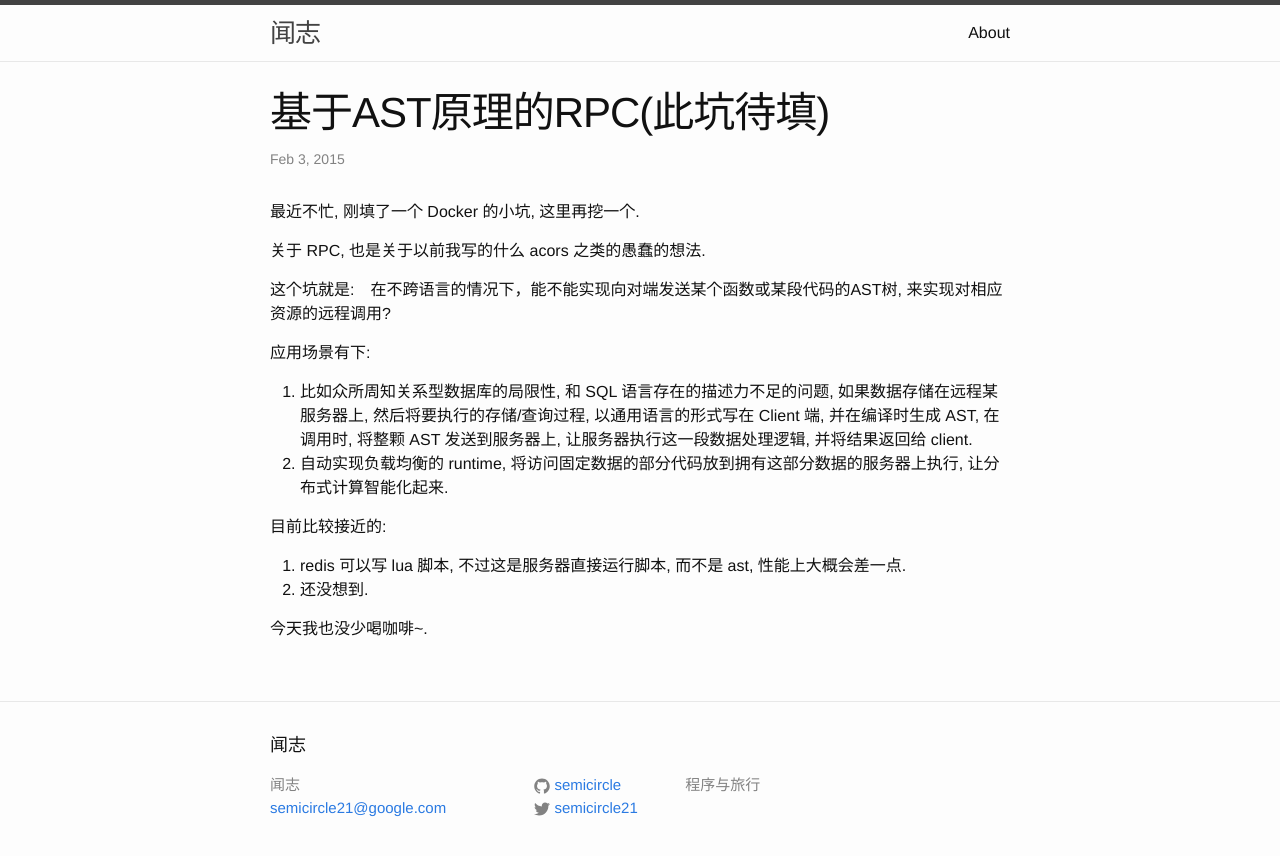
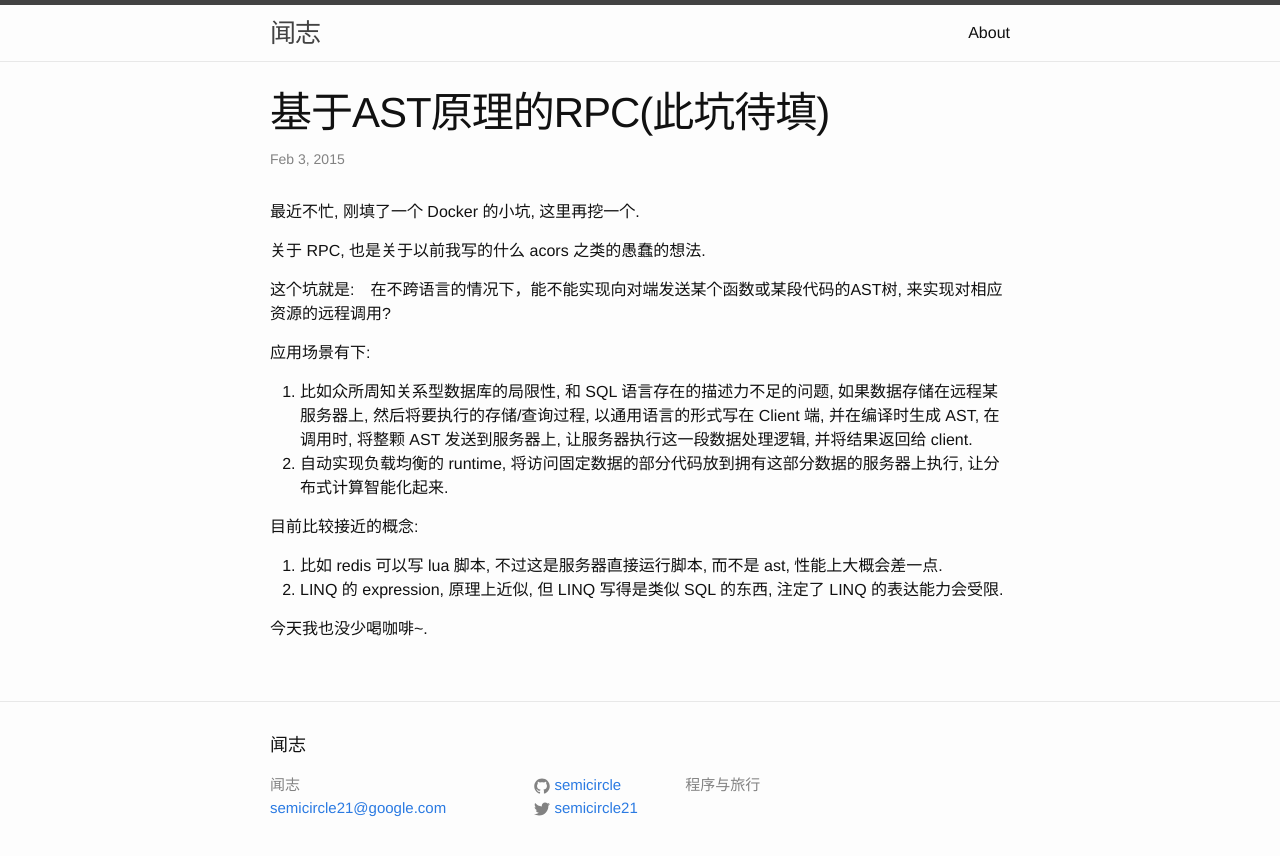
Before and after one commit to semicircle/semicircle.github.io, a Jekyll site: the page built from _posts/2015-02-03-ast-based-rpc.markdown, in a window 1280 px wide. Shown: the top 856 px of the page. Built offline with Jekyll 4.4.1, drawn with Linux system fonts in a browser that asks for light colours; Markdown is read by kramdown in place of the engine named in the settings.

Commit message:
ast and docker fixes

```diff
--- a/_posts/2015-01-19-docker-based-dev-env.markdown
+++ b/_posts/2015-01-19-docker-based-dev-env.markdown
@@ -58,6 +58,8 @@ categories: docker
 **到处都是脚本**
 
 脚本就是程序, 程序就是会升级, 升级就是会出现不兼容(特别 ruby 还是如此动态灵活的语言).
+
+> 在 Ruby 的世界里, 这些脚本大概是叫做 DSL 的.
 
 **不就是想用 VagrantUp 搭个 dev 环境吗? 扯那么多干啥.**
 
--- a/_posts/2015-02-03-ast-based-rpc.markdown
+++ b/_posts/2015-02-03-ast-based-rpc.markdown
@@ -16,9 +16,9 @@ categories: programming
 1. 比如众所周知关系型数据库的局限性, 和 SQL 语言存在的描述力不足的问题, 如果数据存储在远程某服务器上, 然后将要执行的存储/查询过程, 以通用语言的形式写在 Client 端, 并在编译时生成 AST, 在调用时, 将整颗 AST 发送到服务器上, 让服务器执行这一段数据处理逻辑, 并将结果返回给 client.
 2. 自动实现负载均衡的 runtime, 将访问固定数据的部分代码放到拥有这部分数据的服务器上执行, 让分布式计算智能化起来.
 
-目前比较接近的:
+目前比较接近的概念:
 
-1. redis 可以写 lua 脚本, 不过这是服务器直接运行脚本, 而不是 ast, 性能上大概会差一点.
-2. 还没想到.
+1. 比如 redis 可以写 lua 脚本, 不过这是服务器直接运行脚本, 而不是 ast, 性能上大概会差一点.
+2. LINQ 的 expression, 原理上近似, 但 LINQ 写得是类似 SQL 的东西, 注定了 LINQ 的表达能力会受限.
 
 今天我也没少喝咖啡~.
```
